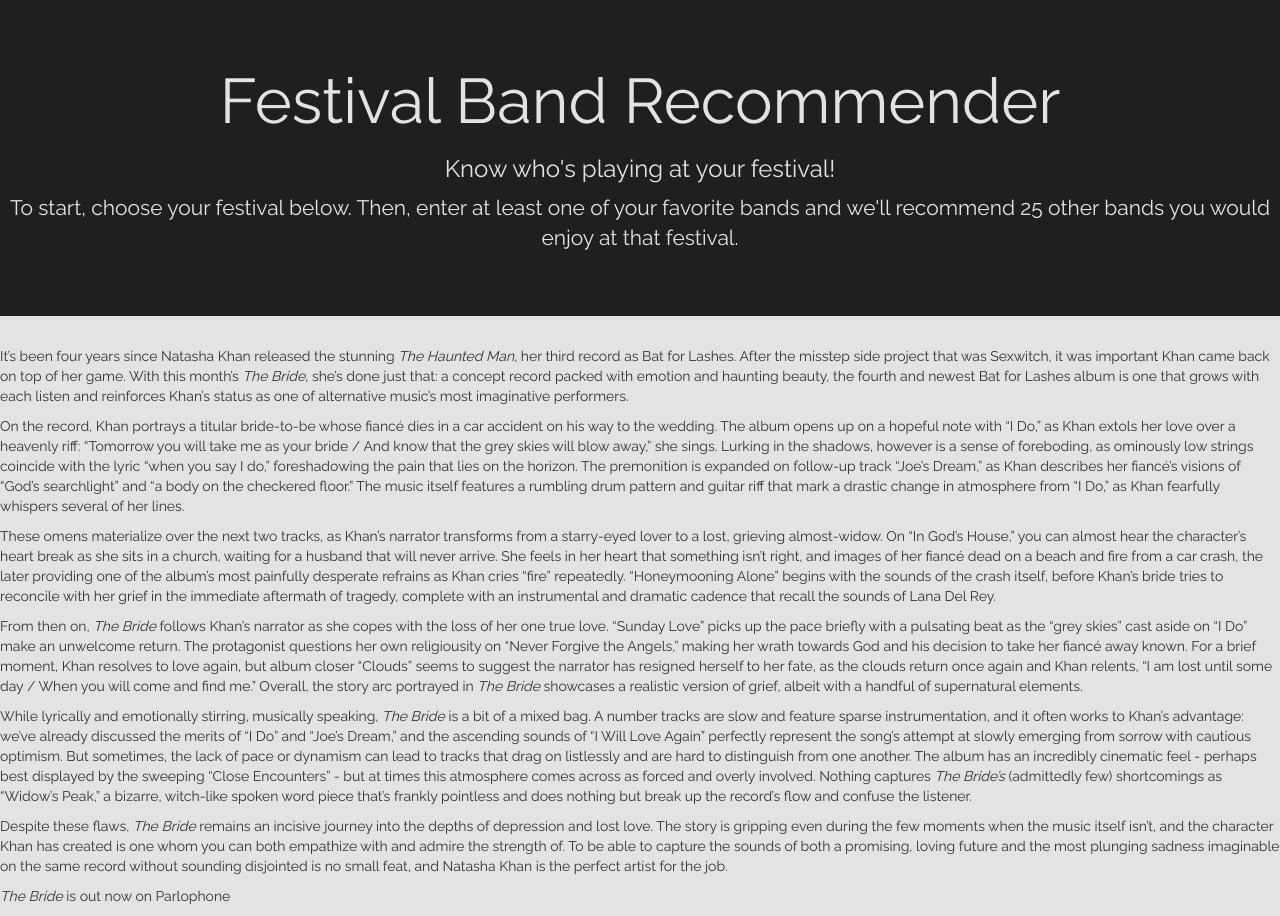
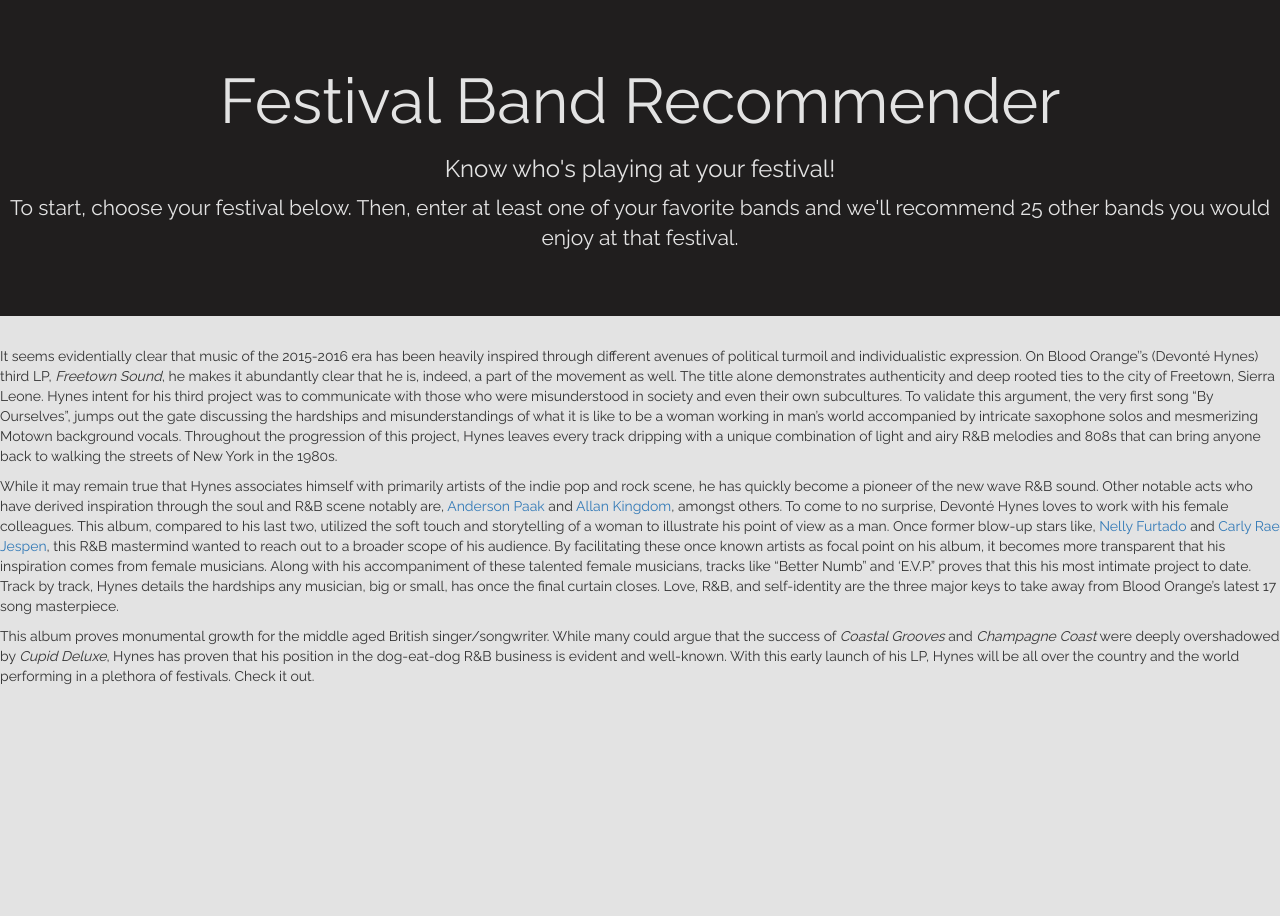
Before and after one commit to TrellixVulnTeam/recommend-indie-band_2WIM, a Flask app: template app/templates/example.html in a window 1280 px wide. Shown: the part 73-989 px from the top of the page. After the commit the page ends 758 px from the top, so only its background shows below. Run offline with Flask 2, Linux system fonts and the light colour scheme; the template is opened without the code that fills it, so the values that code supplies are empty; some libraries are stand-ins or nearby versions.

Commit message:
blood orange review

```diff
--- a/app/templates/album_review.html
+++ b/app/templates/album_review.html
@@ -55,6 +55,8 @@
 		<img class="img-circle" src="{{url_for('static', filename='images/writers/hyper.png')}}"></img>
 		{% elif review_info[3] == "Michael O'Neill" %}
 		<img class="img-circle" src="{{url_for('static', filename='images/writers/michael.png')}}"></img>
+		{% elif review_info[3] == "Jackson Kiser" %}
+		<img class="img-circle" src="{{url_for('static', filename='images/writers/jackson.png')}}"></img>
 		{% endif %}
 	Written by: {{ review_info[3] }}
 </h4>
--- a/app/templates/example.html
+++ b/app/templates/example.html
@@ -29,49 +29,31 @@
   <p> To start, choose your festival below. Then, enter at least one of your favorite bands and
   we'll recommend 25 other bands you would enjoy at that festival.</p>
 </div>
-<p>It’s been four years since Natasha Khan released the stunning <i>The Haunted Man</i>, her third record as Bat for Lashes.
-	After the misstep side project that was Sexwitch, it was important Khan came back on top of her game.
-	With this month’s <i>The Bride</i>, she’s done just that: a concept record packed with emotion and haunting beauty, the fourth and newest Bat for Lashes album is one that grows with each
-	listen and reinforces Khan’s status as one of alternative music’s most imaginative performers.
+<p>It seems evidentially clear that music of the 2015-2016 era has been heavily inspired through different avenues of political turmoil and individualistic expression.
+	On Blood Orange’’s (Devonté Hynes) third LP, <i>Freetown Sound</i>, he makes it abundantly clear that he is, indeed, a part of the movement as well.
+	The title alone demonstrates authenticity and deep rooted ties to the city of Freetown, Sierra Leone.
+	Hynes intent for his third project was to communicate with those who were misunderstood in society and even their own subcultures.
+	To validate this argument, the very first song “By Ourselves”, jumps out the gate discussing the hardships and misunderstandings of what it is like to be a woman working in man’s world
+	accompanied by intricate saxophone solos and mesmerizing Motown background vocals. Throughout the progression of this project, Hynes leaves every track dripping with a unique combination of
+	light and airy R&B melodies and 808s that can bring anyone back to walking the streets of New York in the 1980s.
 </p>
 <p>
-	On the record, Khan portrays a titular bride-to-be whose fiancé dies in a car accident on his way to the wedding.
-	The album opens up on a hopeful note with “I Do,” as Khan extols her love over a heavenly riff: “Tomorrow you will take me as your bride / And know that the grey skies will blow away,” she sings.
-	Lurking in the shadows, however is a sense of foreboding, as ominously low strings coincide with the lyric “when you say I do,” foreshadowing the pain that lies on the horizon.
-	The premonition is expanded on follow-up track “Joe’s Dream,” as Khan describes her fiancé’s visions of “God’s searchlight” and “a body on the checkered floor.”
-	The music itself features a rumbling drum pattern and guitar riff that mark a drastic change in atmosphere from “I Do,” as Khan fearfully whispers several of her lines.
+	While it may remain true that Hynes associates himself with primarily artists of the indie pop and rock scene,
+	he has quickly become a pioneer of the new wave R&B sound. Other notable acts who have derived inspiration through the soul and R&B scene notably are,
+	<a href="/artist/Anderson%20Paak">Anderson Paak</a> and <a href="/artist/Allan%20Kingdom">Allan Kingdom</a>, amongst others. To come to no surprise, Devonté Hynes loves to work with his female colleagues.
+	This album, compared to his last two, utilized the soft touch and storytelling of a woman to illustrate his point of view as a man.
+	Once former blow-up stars like, <a href="/artist/Nelly%20Furtado">Nelly Furtado</a> and <a href="/artist/Carly%20Rae%20Jepsen">Carly Rae Jespen</a>,
+	this R&B mastermind wanted to reach out to a broader scope of his audience.
+		By facilitating these once known artists as focal point on his album, it becomes more transparent that his inspiration comes from female musicians.
+		Along with his accompaniment of these talented female musicians, tracks like “Better Numb” and ‘E.V.P.” proves that this his most intimate project to date.
+		Track by track, Hynes details the hardships any musician, big or small, has once the final curtain closes. Love, R&B, and self-identity are the three major keys to take away from
+		Blood Orange’s latest 17 song masterpiece.
 </p>
 <p>
-	These omens materialize over the next two tracks, as Khan’s narrator transforms from a starry-eyed lover to a lost, grieving almost-widow.
-	On “In God’s House,” you can almost hear the character’s heart break as she sits in a church, waiting for a husband that will never arrive.
-	She feels in her heart that something isn’t right, and images of her fiancé dead on a beach and fire from a car crash,
-	the later providing one of the album’s most painfully desperate refrains as Khan cries “fire” repeatedly. “Honeymooning Alone” begins with the sounds of the crash itself,
-	before Khan’s bride tries to reconcile with her grief in the immediate aftermath of tragedy, complete with an instrumental and dramatic cadence that recall the sounds of Lana Del Rey.
-</p>
-<p>
-	From then on, <i>The Bride</i> follows Khan’s narrator as she copes with the loss of her one true love.
-	“Sunday Love” picks up the pace briefly with a pulsating beat as the “grey skies” cast aside on “I Do” make an unwelcome return.
-	The protagonist questions her own religiousity on “Never Forgive the Angels,” making her wrath towards God and his decision to take her fiancé away known.
-	For a brief moment, Khan resolves to love again, but album closer “Clouds” seems to suggest the narrator has resigned herself to her fate, as the clouds return once again and Khan relents,
-	“I am lost until some day / When you will come and find me.” Overall, the story arc portrayed in <i>The Bride</i> showcases a realistic version of grief, albeit with a handful of supernatural elements.
-</p>
-<p>
-	While lyrically and emotionally stirring, musically speaking, <i>The Bride</i> is a bit of a mixed bag.
-	A number tracks are slow and feature sparse instrumentation, and it often works to Khan’s advantage: we’ve already discussed the merits of “I Do” and “Joe’s Dream,”
-	and the ascending sounds of “I Will Love Again” perfectly represent the song’s attempt at slowly emerging from sorrow with cautious optimism.
-	But sometimes, the lack of pace or dynamism can lead to tracks that drag on listlessly and are hard to distinguish from one another.
-	The album has an incredibly cinematic feel - perhaps best displayed by the sweeping “Close Encounters” - but at times this atmosphere comes across as forced and overly involved.
-	Nothing captures <i>The Bride’s</i> (admittedly few) shortcomings as “Widow’s Peak,” a bizarre, witch-like spoken word piece that’s frankly pointless and does nothing but break up the record’s
-	flow and confuse the listener.
-</p>
-<p>
-Despite these flaws, <i>The Bride</i> remains an incisive journey into the depths of depression and lost love.
-The story is gripping even during the few moments when the music itself isn’t, and the character Khan has created is one whom you can both empathize with and admire the strength of.
-To be able to capture the sounds of both a promising, loving future and the most plunging sadness imaginable on the same record without sounding disjointed is no small feat,
-and Natasha Khan is the perfect artist for the job.
-</p>
-<p>
-<i>The Bride</i> is out now on Parlophone
+	This album proves monumental growth for the middle aged British singer/songwriter. While many could argue that the success of <i>Coastal Grooves</i> and <i>Champagne Coast</i> were deeply
+	overshadowed by <i>Cupid Deluxe</i>, Hynes has proven that his position in the dog-eat-dog R&B business is evident and well-known. With this early launch of his LP, Hynes will be
+	all over the country and the world performing in a plethora of festivals. Check it out.
 </p>
 
+
 {% endblock %}
--- a/app/views.py
+++ b/app/views.py
@@ -1,4 +1,4 @@
-from flask import render_template, request, make_response
+from flask import render_template, request
 import pylast
 import datetime
 
@@ -7,9 +7,11 @@ from .models import getArtists, dbCon
 from .forms import ArtistsForm, FestivalForm
 
 
+'''
 @app.route('/test')
 def test():
     return render_template('example.html')
+'''
 
 
 @app.route('/', methods=['GET', 'POST'])
```
Also changed, not shown: app/static/images/writers/jackson.png (added).
